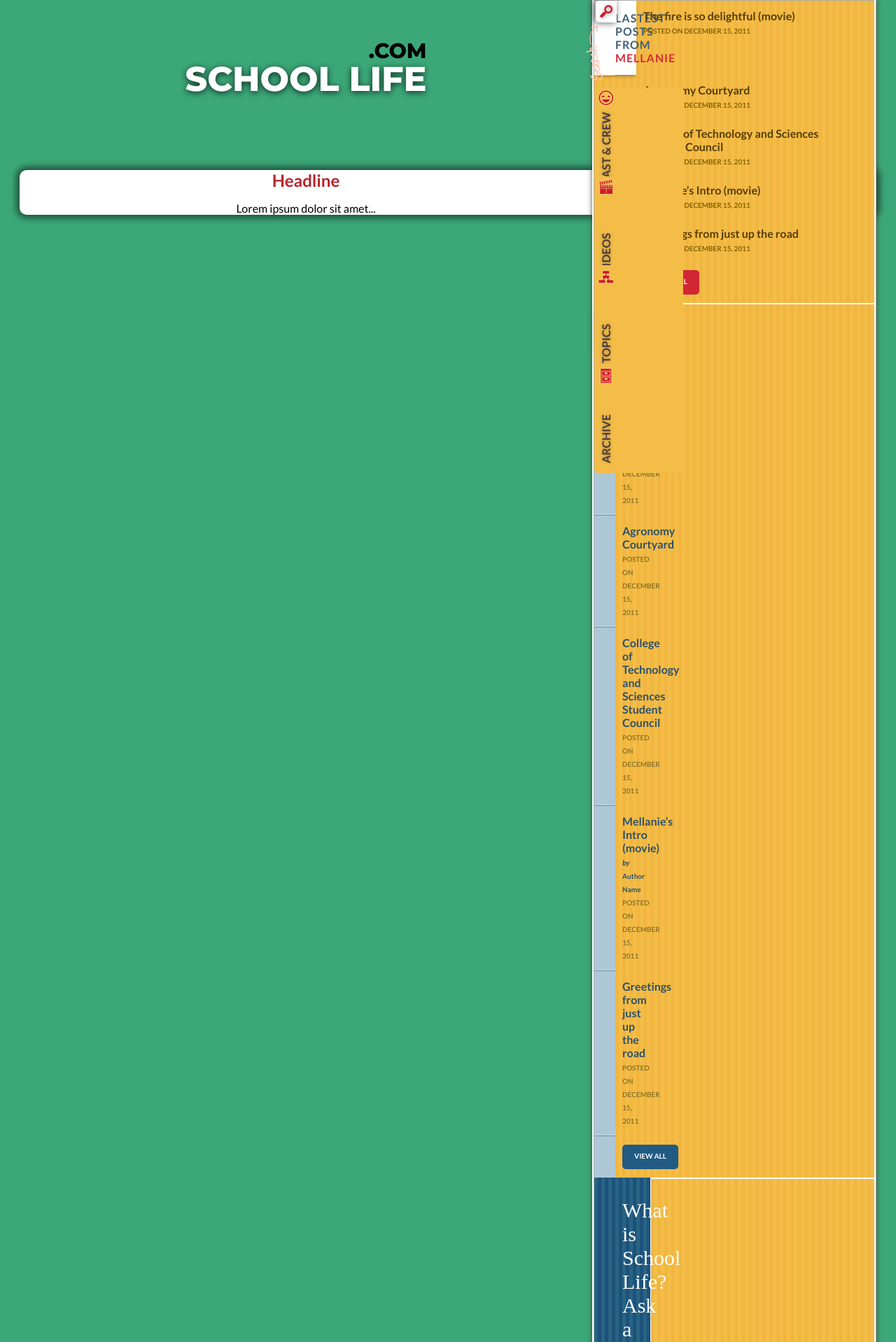
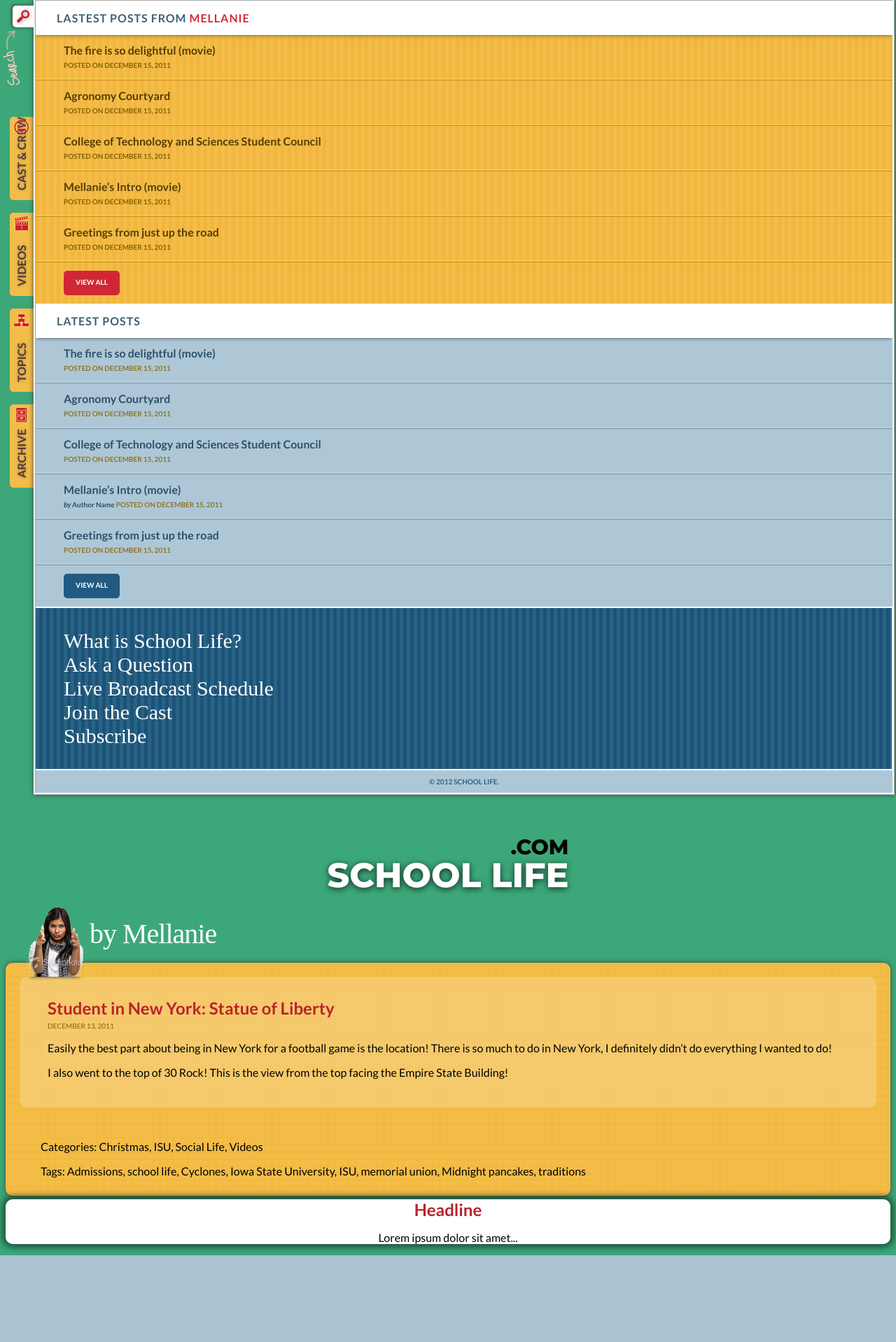
Before and after one commit to mbeche/hippo, a PHP site: page /home.php in a window 1280 px wide. Shown: the top 1918 px of the page at 70% size. After the commit the page ends 1794 px from the top, so only its background shows below. Run offline with PHP 8.4, Linux system fonts and the light colour scheme; some web fonts are replaced.

Commit message:
made it look less horrendous

```diff
--- a/Play-Site/home.php
+++ b/Play-Site/home.php
@@ -9,21 +9,22 @@
         <title>Mellanie's Blog</title>
     </head>
     <body>
-        <div class="container">
 			<div class="menu">
-				<div class="sidebar">
 				<div class="tabs">
 					<div class="search">
 						<div class="search-shadow"></div>
 						<span class="fas">M</span>
 						<img src="img/search.png" class="search-text"/>
 					</div>
-						<div class="cast"><div class="tab">Cast & Crew<div class="far">y</div></div></div>
-						<div class="vid"><div class="tab">Videos<div class="far">V</div></div></div>
-						<div class="topics"><div class="tab">Topics<div class="far">g</div></div></div>
-						<div class="archive"><div class="tab">Archive<div class="far">5</div></div></div>
+					<div class="cast"><div class="tab">Cast & Crew</div><div class="far">y</div></div>
+					<div class="vid"><div class="tab">Videos</div><div class="far">V</div></div>
+					<div class="topics"><div class="tab">Topics</div><div class="far">g</div></div>
+					<div class="archive"><div class="tab">Archive</div><div class="far">5</div></div>
 				</div>
 
+				<div class="sidebar">
+
+					<div class="blogger-posts">
 						<div class="heading">Lastest posts from <span id="auth">Mellanie</span></div>
 						<div class="post">The fire is so delightful (movie)
 							<br><span class="date">posted on December 15, 2011</span>
@@ -47,6 +48,7 @@
 						<hr>
 						<div class="post">
 							<div class="button author-more">View All</div>
+						</div>
 					</div>
 
 					<div class="recent-posts">
--- a/Play-Site/style.css
+++ b/Play-Site/style.css
@@ -8,11 +8,9 @@ font-family: 'Just Me Again Down Here', cursive;
 @font-face {font-family:"Heydings Icons";src:url("font-face/heydings_icons.eot?") format("eot"),url("font-face/heydings_icons.woff") format("woff"),url("font-face/heydings_icons.ttf") format("truetype"),url("font-face/heydings_icons.svg#HeydingsIcons") format("svg");font-weight:normal;font-style:normal;}
 
 body {
-    /* background-image: url("bg-main.png"); */
     text-align: center;
     background-color: #3CA879;
 	font-family: Lato, Helvetica, sans-serif;
-    /* background-repeat: repeat-x; */
 }
 
 a {
@@ -20,19 +18,6 @@ a {
 	color: inherit;
 }
 
-.container {
-}
-
-@media only screen and (min-width: 850px) {
-    .container {
-    }
-}
-
-@media only screen and (min-width: 1050px) {
-    .container {
-		margin: 0 20px;
-    }
-}
 
 .title {
 	text-align: center;
@@ -61,7 +46,6 @@ a {
 
 .main {
 	text-align: left;
-	float: left;
     grid-area: main;
     background-color: #f3bd47;
     padding: 20px;
@@ -108,19 +92,8 @@ h2 {
 	color: rgb(255,255,255);
 }
 
-/* hear on down is CSS for the sidebar/menu */
-.sidebar {
-    grid-area: sidebar;
-    grid-gap: 0;
-    display: grid;
-    grid-template-columns: 30px 1fr;
-    grid-template-areas:
-        "tabs   menu"
-}
-
 .tabs {
 	position: absolute;
-
 }
 
 .search {
@@ -131,17 +104,18 @@ h2 {
     border-top-left-radius: 5px;
     border-bottom-left-radius: 5px;
     position: relative;
-    left: 2px;
+    left: -33px;
     z-index: 1;
     margin-bottom: 120px;
-	box-shadow: -2px -2px 10px rgba(65, 65, 65, 0.5);
+	margin-top: 7px;
+	box-shadow: -2px -2px 3px rgba(65, 65, 65, 0.5);
 }
 
 /* hack to make the shaddow on only the left/top/bottom of search */
 .search-shadow {
 	position: absolute;
 	bottom: 0px;
-	box-shadow: -2px 2px 10px rgba(65, 65, 65, 0.5);
+	box-shadow: -2px 2px 4px rgba(65, 65, 65, 0.5);
 	height: 32px;
 	z-index: -1;
     border-top-left-radius: 5px;
@@ -183,12 +157,16 @@ h2 {
     top: 17px;
 }
 
+.tab {
+	margin-right:
+}
 
 .cast, .vid, .topics, .archive {
     position: relative;
-    left: 127px;
+    left: 90px;
+	z-index: -1;
     padding-left: 14px;
-    padding-right: 35px;
+    padding-right: 0;
     padding-top: 7px;
     white-space: nowrap;
     color: rgba(77, 58, 58, 255);
@@ -196,6 +174,7 @@ h2 {
     font-weight: bold;
     text-shadow: 0px 0px 4px rgba(65, 65, 65, 0.45);
     height: 120px;
+	margin-top: 10px;
     background-color: #F3BD48;
     transform: rotate(-90deg);
     transform-origin: bottom left;
@@ -203,17 +182,14 @@ h2 {
     border-top-right-radius: 5px;
 }
 
-.archive {
-	top: 16px;
-}
 
 .menu {
-    float: right;
-	width: 400px;
 	text-align: left;
 	font-weight: bold;
     position: relative;
+	left: 40px;
     display: flex;
+	width: calc(100% - 40px);
     flex-direction: column;
     bottom: 10px;
     background-color: #f3bd47;
```
Lines whose indentation alone changed are shown as unchanged.
